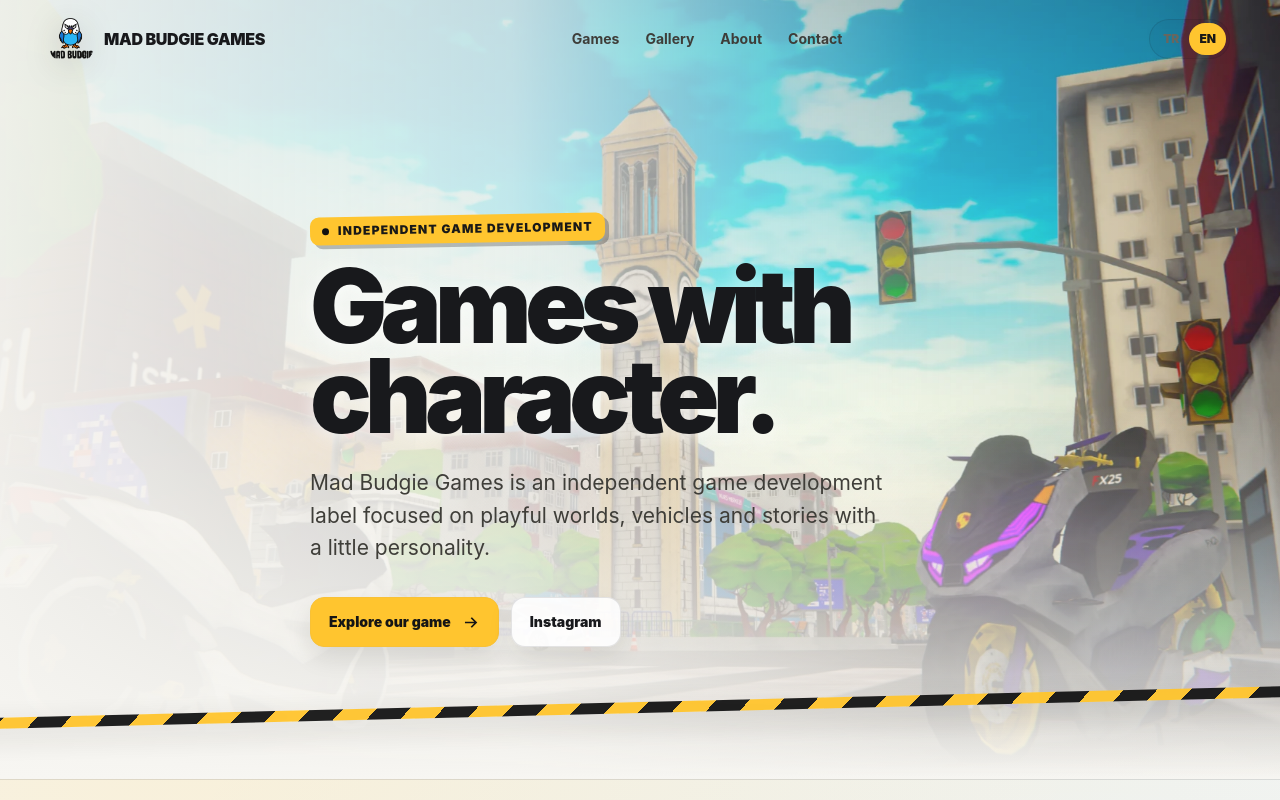
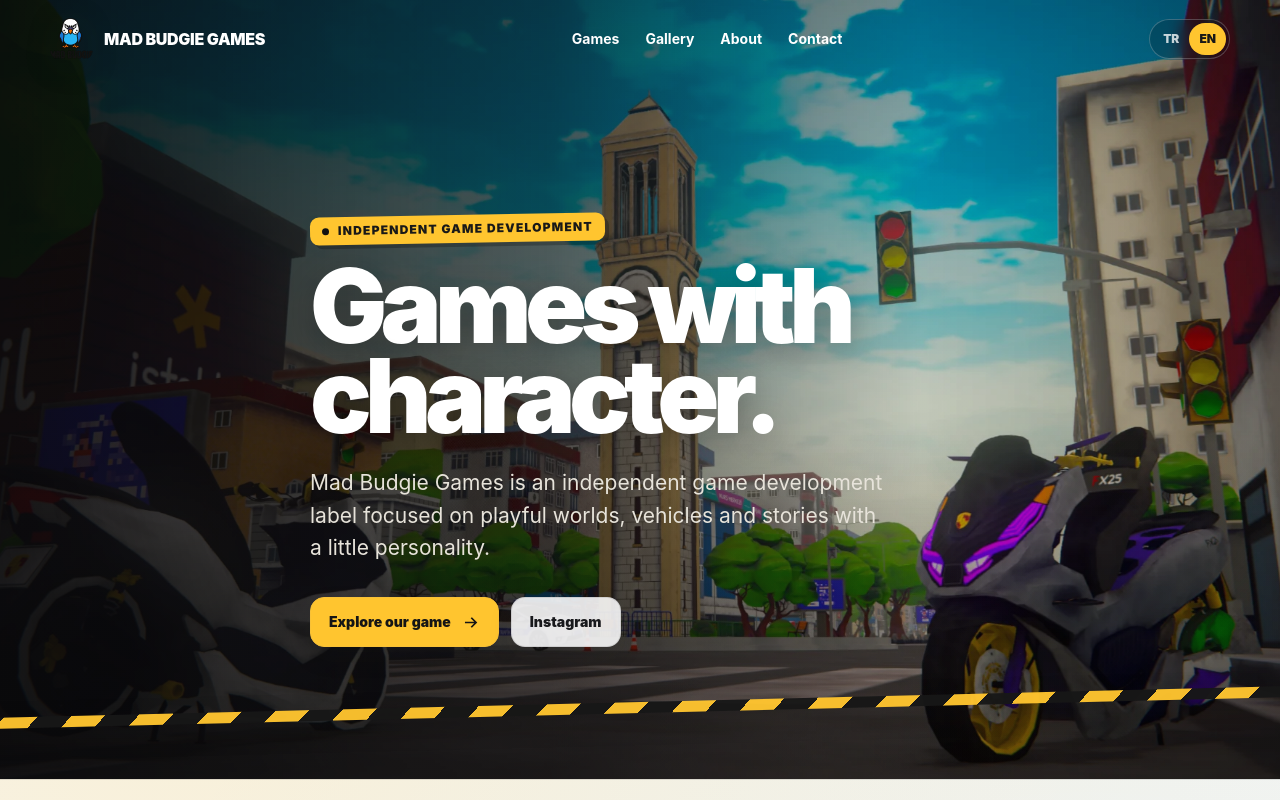
Before and after one commit to madbudgie/madbudgie.github.io, a plain HTML site: page index.html in a window 1280 px wide. Shown: the top 800 px of the page. Drawn offline with Linux system fonts and the light colour scheme.

Commit message:
Add files via upload

```diff
--- a/index.html
+++ b/index.html
@@ -144,6 +144,17 @@
     }
     .lang-switch button.active { background: var(--yellow); color: #171717; }
 
+
+    .site-header:not(.scrolled) .brand,
+    .site-header:not(.scrolled) .nav-links { color: #ffffff; }
+    .site-header:not(.scrolled) .lang-switch {
+      border-color: rgba(255,255,255,.22);
+      background: rgba(10,10,12,.18);
+      backdrop-filter: blur(8px);
+    }
+    .site-header:not(.scrolled) .lang-switch button { color: rgba(255,255,255,.78); }
+    .site-header:not(.scrolled) .lang-switch button.active { color: #171717; }
+
     .hero {
       min-height: 780px;
       display: grid;
@@ -172,8 +183,8 @@
       inset: 0;
       z-index: -2;
       background:
-        linear-gradient(90deg, rgba(247,246,242,.96) 0%, rgba(247,246,242,.78) 40%, rgba(247,246,242,.20) 72%, rgba(247,246,242,.08) 100%),
-        linear-gradient(0deg, var(--bg) 0%, transparent 48%);
+        linear-gradient(90deg, rgba(10,10,12,.90) 0%, rgba(10,10,12,.62) 43%, rgba(10,10,12,.18) 72%, rgba(10,10,12,.28) 100%),
+        linear-gradient(0deg, rgba(10,10,12,.30) 0%, transparent 45%);
     }
     .hero::after {
       content: "";
@@ -224,12 +235,13 @@
       letter-spacing: -.065em;
       font-weight: 950;
       text-wrap: balance;
-      text-shadow: 0 3px 18px rgba(255,255,255,.72);
+      color: #ffffff;
+      text-shadow: 0 8px 30px rgba(0,0,0,.28);
     }
     .hero-copy {
       max-width: 580px;
       margin: 26px 0 0;
-      color: #3f3e39;
+      color: #e7e3da;
       font-size: clamp(17px, 2vw, 21px);
       line-height: 1.55;
     }
@@ -479,8 +491,8 @@
       .hero { min-height: 720px; }
       .hero::before {
         background:
-          linear-gradient(90deg, rgba(247,246,242,.94), rgba(247,246,242,.36)),
-          linear-gradient(0deg, var(--bg) 0%, rgba(247,246,242,.10) 60%);
+          linear-gradient(90deg, rgba(10,10,12,.86), rgba(10,10,12,.42)),
+          linear-gradient(0deg, rgba(10,10,12,.28) 0%, rgba(10,10,12,.12) 60%);
       }
       .hero-content { padding-bottom: 120px; }
       .game-card, .about-grid { grid-template-columns: 1fr; }
```
